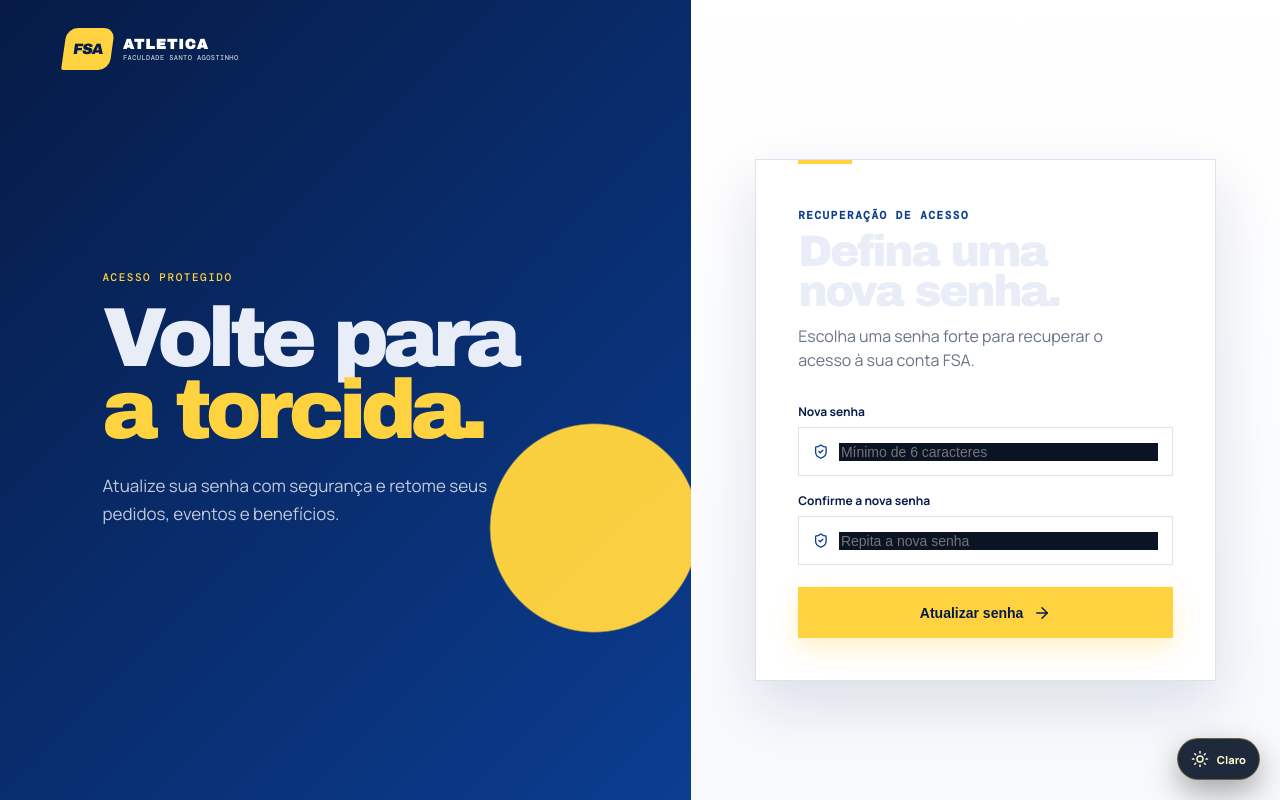
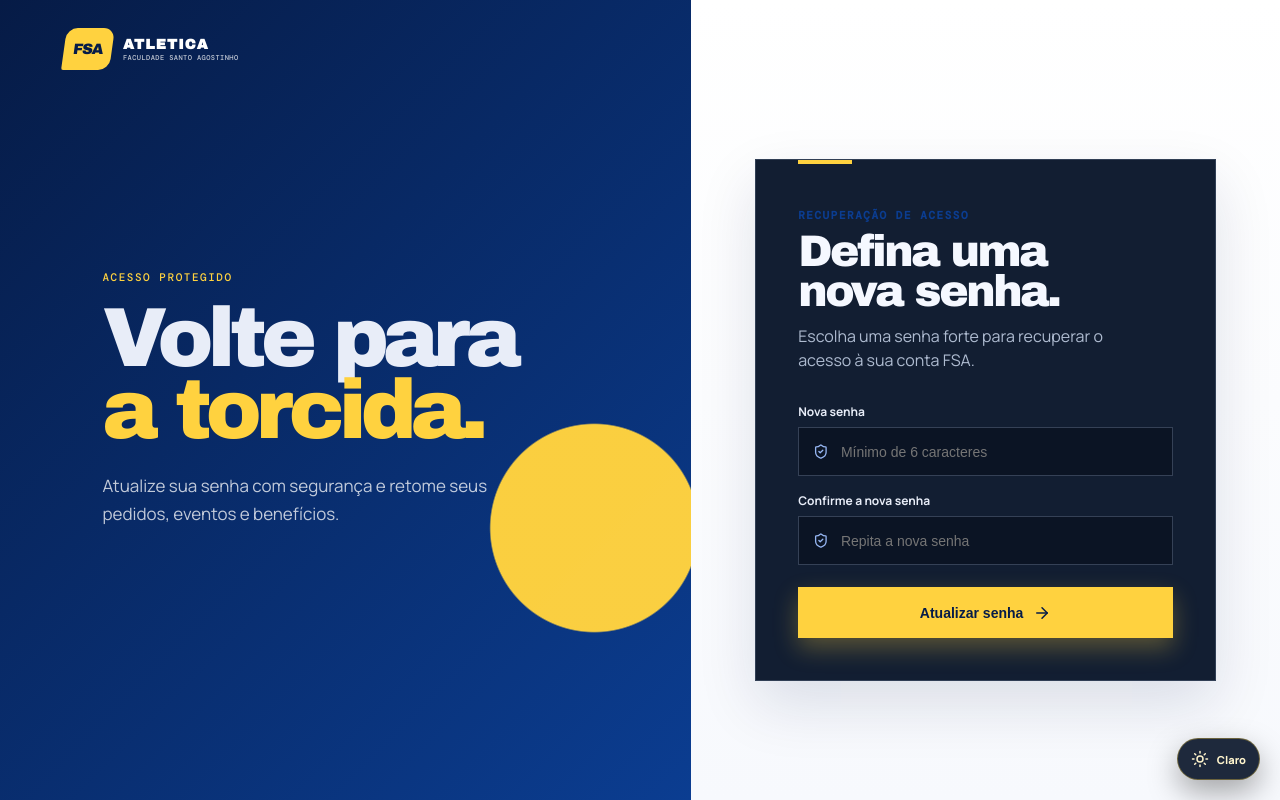
Before and after one commit to Mos754763/Atletica-Fsa, a Next.js app: page /redefinir-senha in a window 1280 px wide. Built offline with nearby package versions, Linux system fonts and the light colour scheme; no server answers.

Commit message:
fix: improve password reset dark theme contrast

```diff
--- a/src/app/redefinir-senha/reset-password.module.css
+++ b/src/app/redefinir-senha/reset-password.module.css
@@ -31,6 +31,7 @@
   width: min(100%, 470px);
   padding: 42px;
   border: 1px solid rgba(11, 61, 145, 0.14);
+  color: var(--blue-ink);
   background: rgba(255, 255, 255, 0.94);
   box-shadow: 0 24px 56px rgba(6, 27, 70, 0.12);
 }
@@ -47,6 +48,7 @@
 
 .page :global(.auth-card--reset .auth-card__heading h1) {
   max-width: 10.5ch;
+  color: var(--blue-ink);
   font-size: clamp(37px, 3.45vw, 50px);
   line-height: 0.9;
 }
@@ -54,6 +56,30 @@
 .page :global(.auth-card--reset .auth-card__heading p) {
   max-width: 355px;
   margin-bottom: 31px;
+}
+
+:global(html[data-theme="dark"]) .page :global(.auth-card--reset) {
+  border-color: rgba(187, 207, 244, 0.18);
+  color: #e8edf8;
+  background: #121e32;
+}
+
+:global(html[data-theme="dark"]) .page :global(.auth-card--reset .auth-card__heading h1) {
+  color: #f5f8ff;
+}
+
+:global(html[data-theme="dark"]) .page :global(.auth-card--reset .auth-card__heading p) {
+  color: #aebbd0;
+}
+
+:global(html[data-theme="dark"]) .page :global(.auth-card--reset .auth-form label) {
+  color: #e8edf8;
+}
+
+:global(html[data-theme="dark"]) .page :global(.auth-card--reset .auth-field) {
+  border-color: rgba(187, 207, 244, 0.24);
+  color: #97b7f3;
+  background: #0b1424;
 }
 
 @media (max-width: 980px) and (min-width: 781px) {
```
Also changed, not shown: 2 other files (tests, documents, lock files or other folders).
